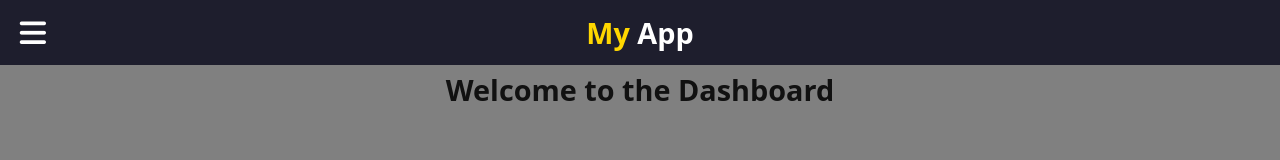
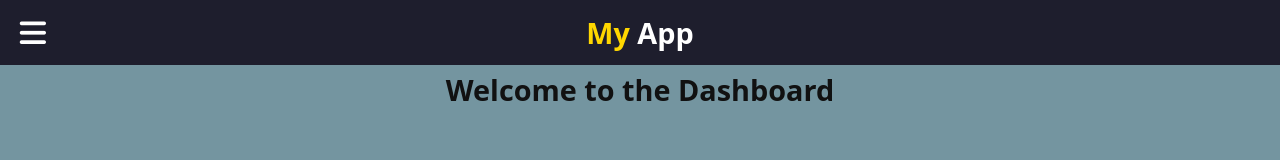
Before and after one commit to markocira42-cmd/elevvo-sidebar, a plain HTML site: page index.html in a window 1280 px wide. Drawn offline with Linux system fonts and the light colour scheme.

Commit message:
Changed the body's background-color.

```diff
--- a/style.css
+++ b/style.css
@@ -7,7 +7,7 @@
     /* FOR MOBILE */
 
 body{
-    background-color: grey;
+    background-color: rgb(116, 149, 160);
     font-family: system-ui, -apple-system, BlinkMacSystemFont, 'Segoe UI', Roboto, Oxygen, Ubuntu, Cantarell, 'Open Sans', 'Helvetica Neue', sans-serif;
     font-size: 0.9rem;
     color: #111;
```
